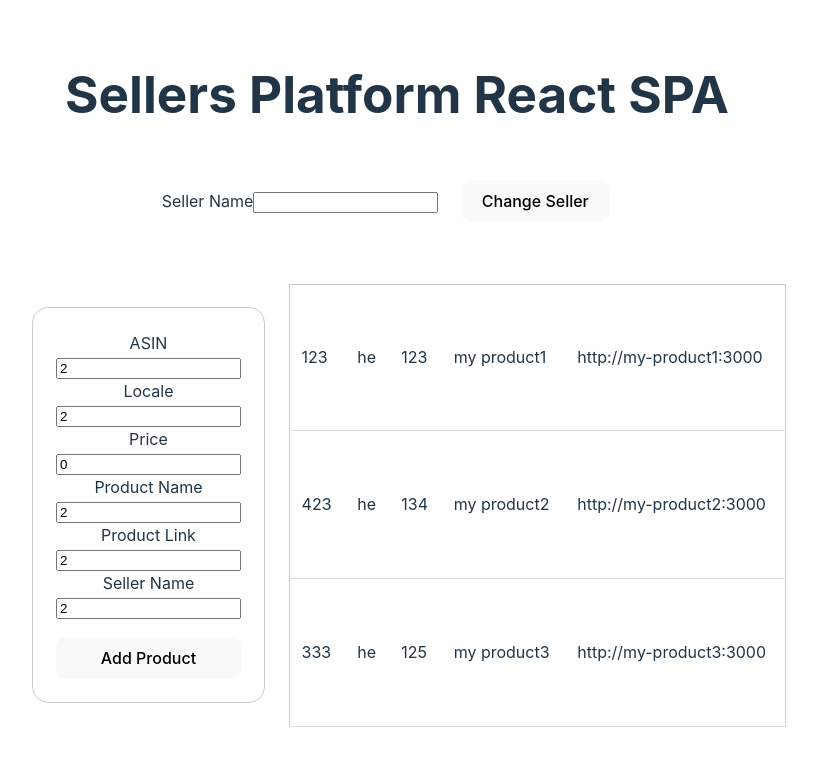
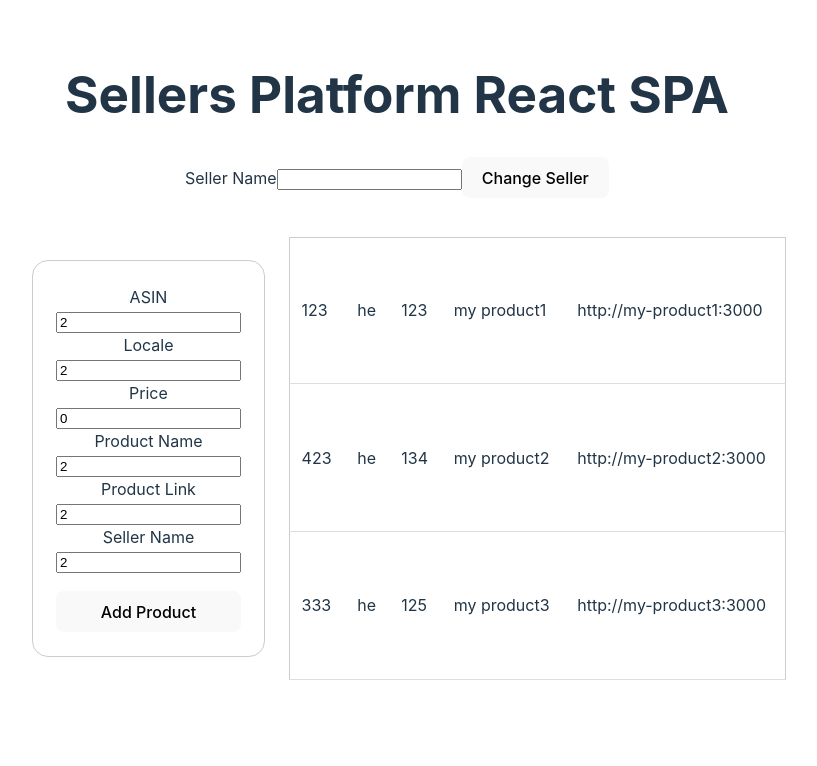
Before and after one commit to ronnahom96/seller-platform-frontend, a React (Vite) app: page / in a window 1280 px wide. Shown: the top 766 px of the page, without its empty margins (243-1060 px from the left). Built offline with nearby package versions, Linux system fonts and the light colour scheme.

Commit message:
remove unused css

```diff
--- a/src/components/SearchBySellerComponent/SearchBySellerComponent.css
+++ b/src/components/SearchBySellerComponent/SearchBySellerComponent.css
@@ -1,7 +1,3 @@
 .search-seller-container {
   margin-bottom: 5%;
 }
-
-.search-seller-btn {
-  margin: 3%;
-}
```
